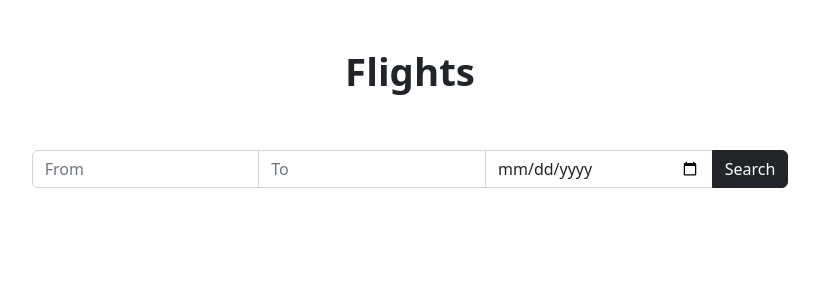
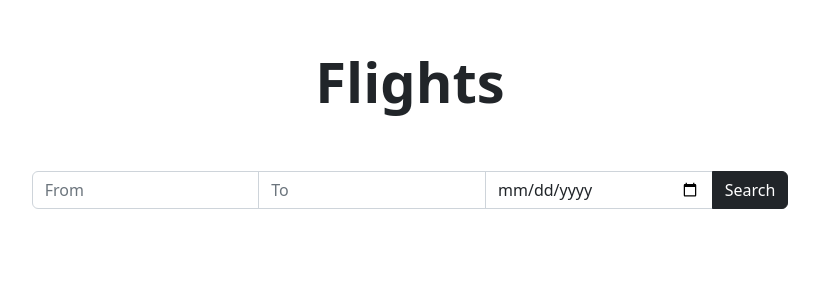
Before and after one commit to danalhazeem/flight, a Next.js app: page / in a window 1280 px wide. Shown: the top 300 px of the page, without its empty margins (230-1049 px from the left). Built offline with nearby package versions, Linux system fonts and the light colour scheme.

Commit message:
updated heading size

```diff
--- a/styles/globals.css
+++ b/styles/globals.css
@@ -15,5 +15,5 @@ body {
 }
 
 .heading {
-  font-size: 3vw;
+  font-size: calc(1.1rem + 3vw);
 }
```
